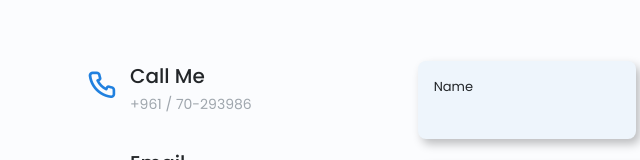
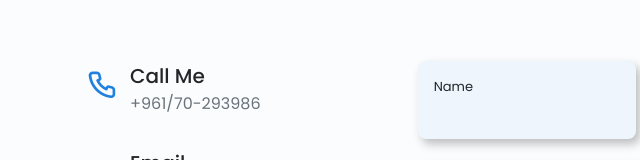
Before and after one commit to MahmoudMasriShayyah/Portfolio, a plain HTML site: page index.html in a window 1280 px wide. Shown: the part 4515-4675 px from the top of the page, 170-810 px from the left. Drawn offline with nearby package versions, Linux system fonts and the light colour scheme.

Commit message:
Update index.html

```diff
--- a/index.html
+++ b/index.html
@@ -720,7 +720,7 @@
                             <i class="uil uil-phone contact-icon"></i>
                             <div>
                                 <h3 class="contact-title">Call Me</h3>
-                                <span class="contact-subtitle">+961 / 70-293986</span>
+                                <a href="tel:+961 / 70-293986">+961/70-293986</a>
                             </div>
                         </div>
                         <!-- email -->
```
